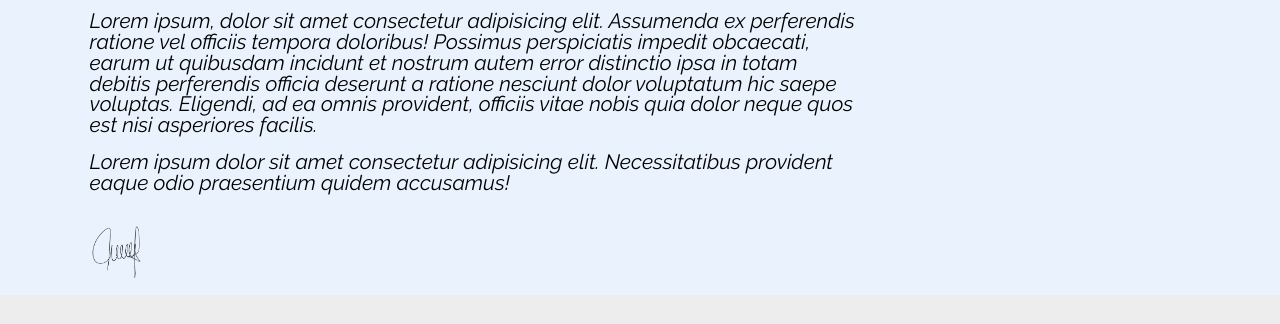
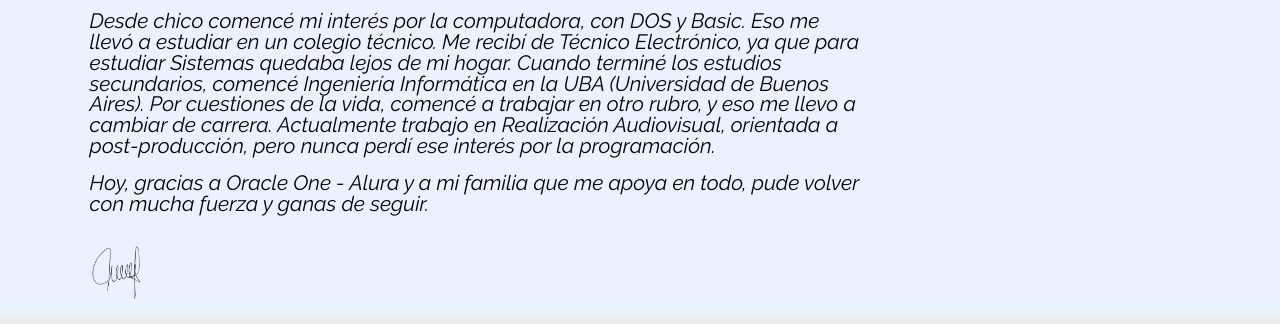
Before and after one commit to zoccojulian/challenge-03-julian, a plain HTML site: page index.html in a window 1280 px wide. Shown: the part 419-743 px from the top of the page. Drawn offline with Linux system fonts and the light colour scheme.

Commit message:
sin cambios significativos

```diff
--- a/css/style.css
+++ b/css/style.css
@@ -43,7 +43,7 @@ header h3{
 
 #perfil{
     display: flex;
-    flex-wrap: wrap;
+    /*flex-wrap: wrap;*/
     justify-content:space-between;
     align-items: center;
     padding: 1% 7%;
--- a/index.html
+++ b/index.html
@@ -58,10 +58,10 @@
                         Sobre mi
                     </h2>
                     <p>
-                        Lorem ipsum, dolor sit amet consectetur adipisicing elit. Assumenda ex perferendis ratione vel officiis tempora doloribus! Possimus perspiciatis impedit obcaecati, earum ut quibusdam incidunt et nostrum autem error distinctio ipsa in totam debitis perferendis officia deserunt a ratione nesciunt dolor voluptatum hic saepe voluptas. Eligendi, ad ea omnis provident, officiis vitae nobis quia dolor neque quos est nisi asperiores facilis.
+                        Desde chico comencé mi interés por la computadora, con DOS y Basic. Eso me llevó a estudiar en un colegio técnico. Me recibí de Técnico Electrónico, ya que para estudiar Sistemas quedaba lejos de mi hogar. Cuando terminé los estudios secundarios, comencé Ingeniería Informática en la UBA (Universidad de Buenos Aires). Por cuestiones de la vida, comencé a trabajar en otro rubro, y eso me llevo a cambiar de carrera. Actualmente trabajo en Realización Audiovisual, orientada a post-producción, pero nunca perdí ese interés por la programación.
                     </p>
                     <p>
-                        Lorem ipsum dolor sit amet consectetur adipisicing elit. Necessitatibus provident eaque odio praesentium quidem accusamus!
+                        Hoy, gracias a Oracle One - Alura y a mi familia que me apoya en todo, pude volver con mucha fuerza y ganas de seguir.
                     </p>
                     <img src="imagenes/firma.png">
 
```
